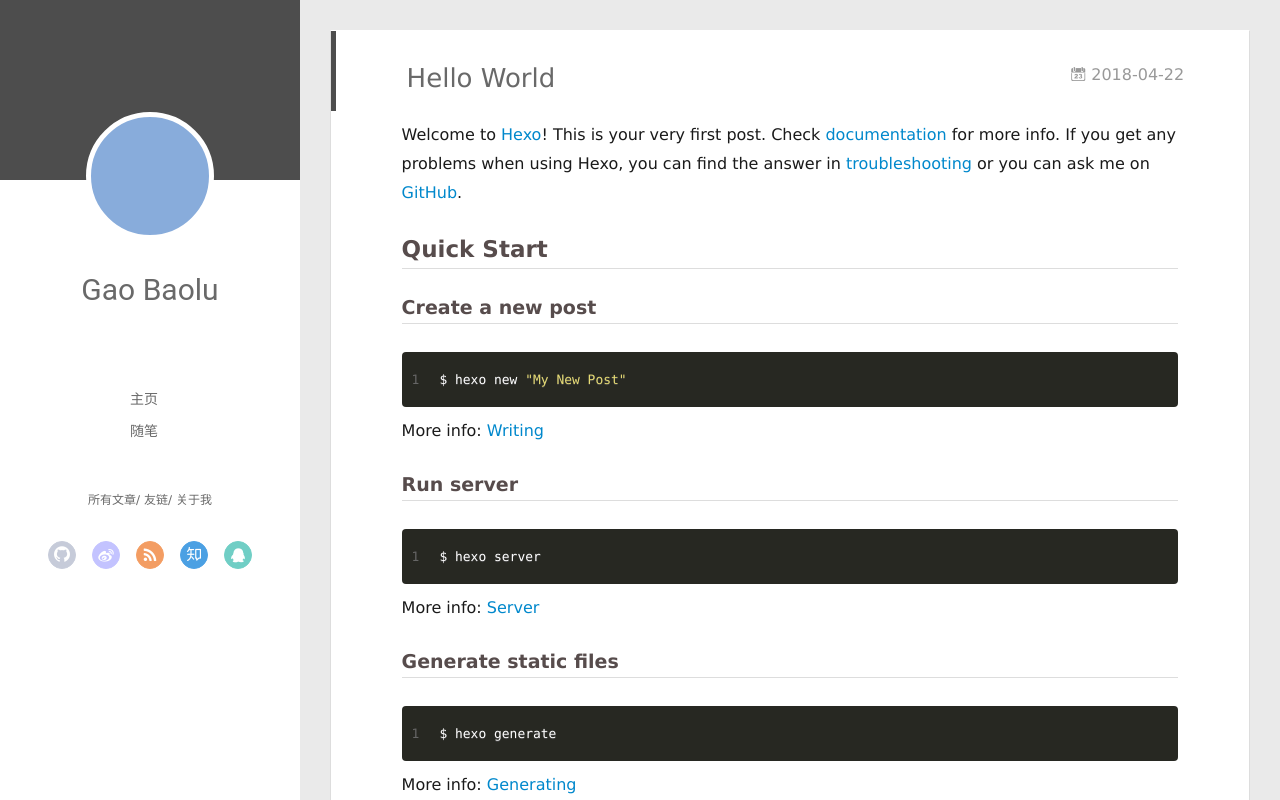
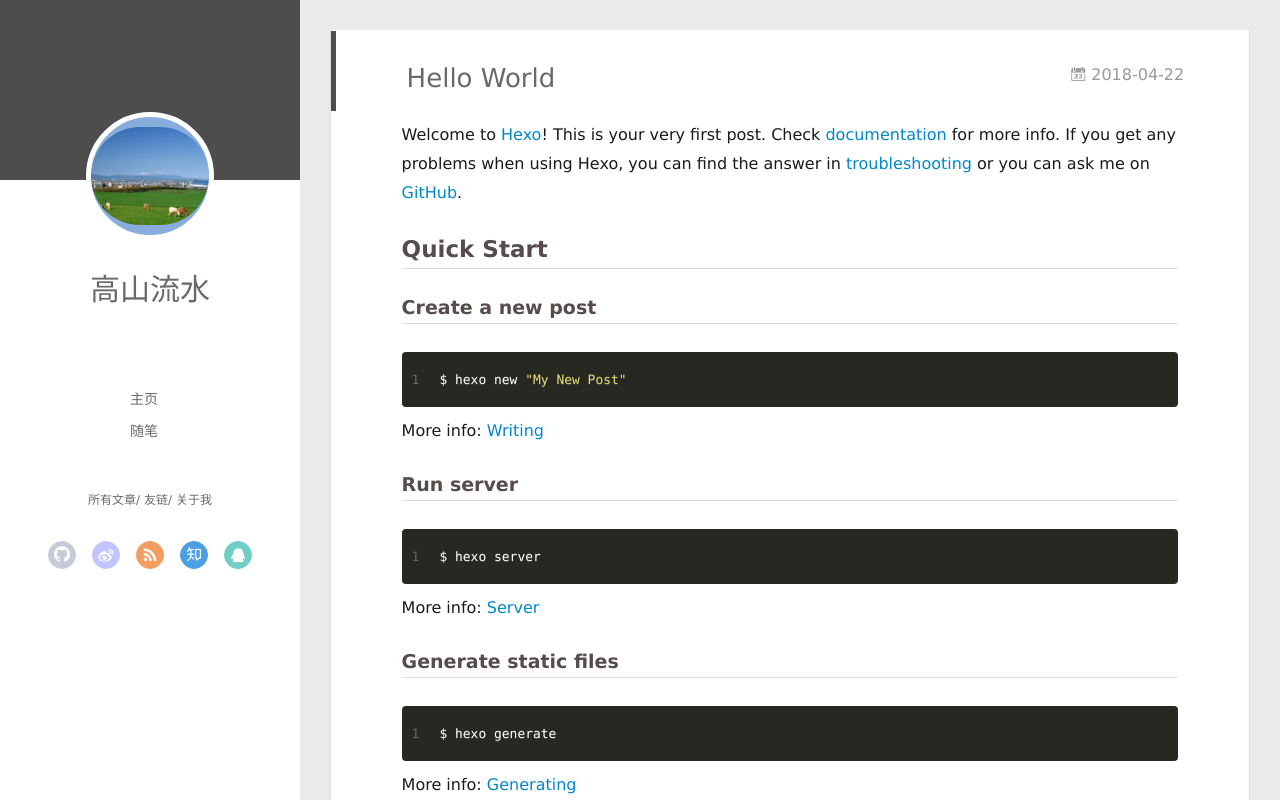
Before and after one commit to gaobaolu/gaobaolu.github.io, a plain HTML site: page 2018/04/22/hello-world/index.html in a window 1280 px wide. Drawn offline with Linux system fonts and the light colour scheme.

Commit message:
Site updated: 2018-04-22 19:59:31

```diff
--- a/2018/04/22/hello-world/index.html
+++ b/2018/04/22/hello-world/index.html
@@ -47,10 +47,10 @@
 <div class="intrude-less">
 	<header id="header" class="inner">
 		<a href="/" class="profilepic">
-			<img src="" class="js-avatar">
+			<img src="/img/tx1.png" class="js-avatar">
 		</a>
 		<hgroup>
-		  <h1 class="header-author"><a href="/">Gao Baolu</a></h1>
+		  <h1 class="header-author"><a href="/">高山流水</a></h1>
 		</hgroup>
 
 
@@ -107,10 +107,10 @@
 	<div class="intrude-less">
 		<header id="header" class="inner">
 			<div class="profilepic">
-				<img src="" class="js-avatar">
+				<img src="/img/tx1.png" class="js-avatar">
 			</div>
 			<hgroup>
-			  <h1 class="header-author js-header-author">Gao Baolu</h1>
+			  <h1 class="header-author js-header-author">高山流水</h1>
 			</hgroup>
 
 
@@ -329,7 +329,7 @@
   <div class="outer">
     <div id="footer-info">
     	<div class="footer-left">
-    		&copy; 2018 Gao Baolu
+    		&copy; 2018 高山流水
     	</div>
       	<div class="footer-right">
       		<a href="http://hexo.io/" target="_blank">Hexo</a>  Theme <a href="https://github.com/litten/hexo-theme-yilia" target="_blank">Yilia</a> by Litten
```
Also changed, not shown: 2018/04/22/hexo-add-a-article/index.html (+5 -5 lines), 2018/04/22/hexo-config/index.html (+5 -5 lines), 2018/04/22/the-first-blog/index.html (+5 -5 lines), archives/2018/04/index.html (+5 -5 lines), archives/2018/index.html (+5 -5 lines), archives/index.html (+5 -5 lines), index.html (+5 -5 lines), img/tx1.png (added).
